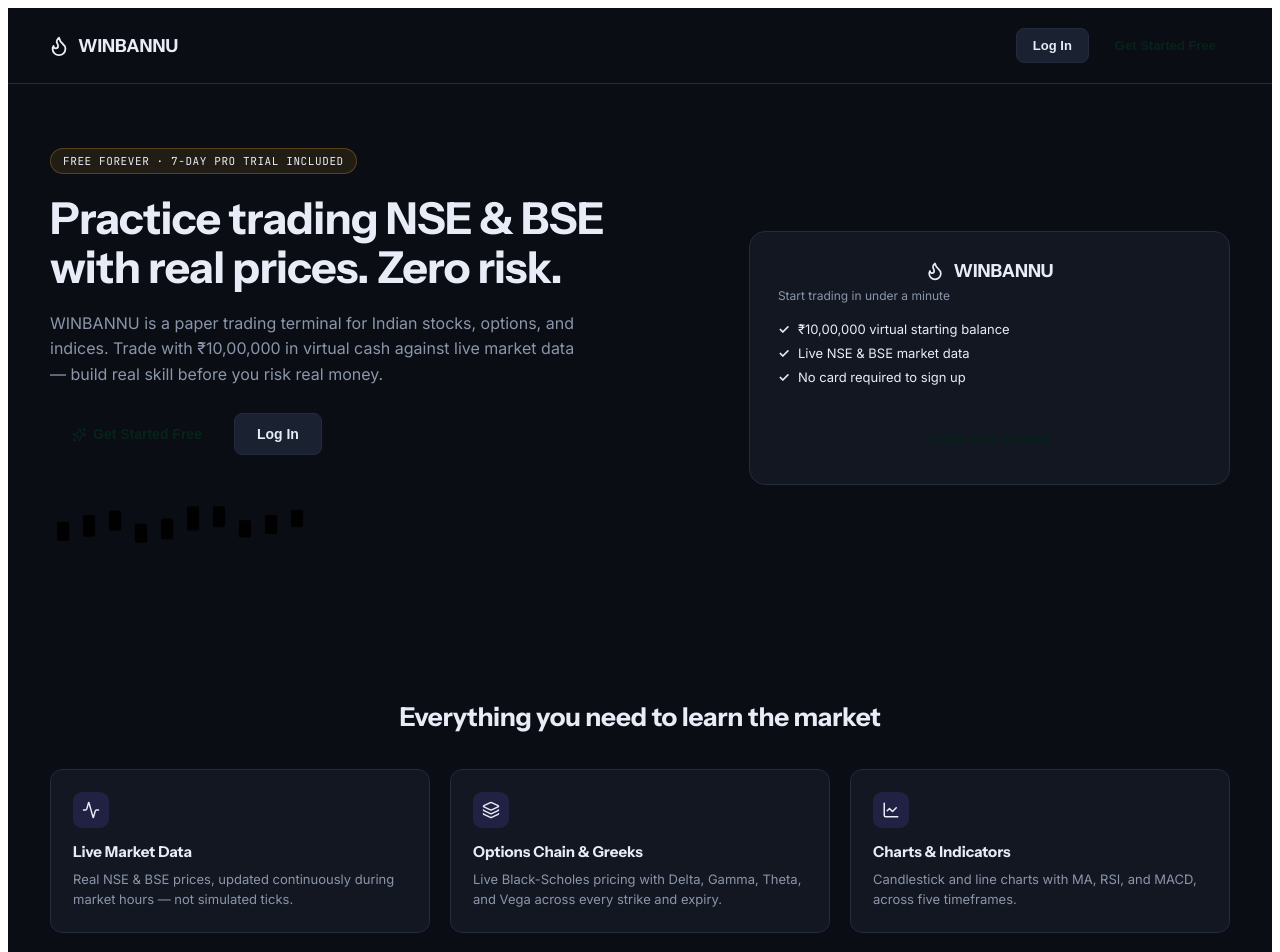
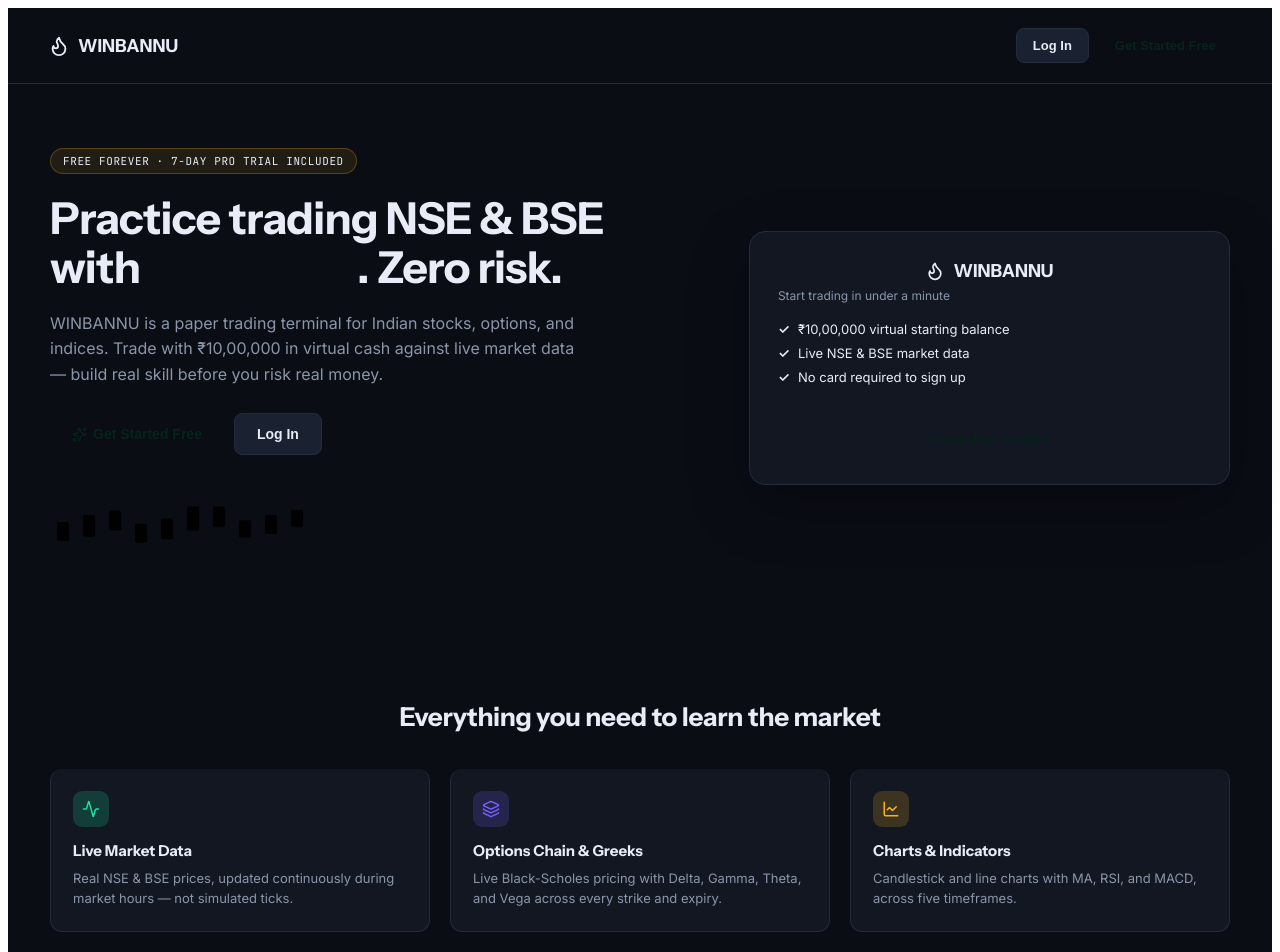
Before and after one commit to vadlashiva/dry-powder-paper-trading, a React (Create React App) app: page / in a window 1280 px wide. Shown: the top 952 px of the page. Built offline with nearby package versions, Linux system fonts and the light colour scheme.

Commit message:
Update App.tsx

```diff
--- a/src/App.tsx
+++ b/src/App.tsx
@@ -865,7 +865,7 @@ function LandingPage({ themeIdx, onEnter }) {
       <section className="landingHero">
         <div className="landingHeroCopy">
           <div className="landingEyebrow">Free forever · 7-day Pro trial included</div>
-          <h1 className="landingH1">Practice trading NSE &amp; BSE with real prices. Zero risk.</h1>
+          <h1 className="landingH1">Practice trading NSE &amp; BSE with <span className="landingGradientText">real prices</span>. Zero risk.</h1>
           <p className="landingSub">
             WINBANNU is a paper trading terminal for Indian stocks, options, and indices. Trade with
             ₹10,00,000 in virtual cash against live market data — build real skill before you risk real money.
@@ -894,13 +894,16 @@ function LandingPage({ themeIdx, onEnter }) {
       <section className="landingFeatures">
         <h2 className="landingH2">Everything you need to learn the market</h2>
         <div className="landingFeatureGrid">
-          {LANDING_FEATURES.map((f) => (
-            <div key={f.title} className="landingFeatureCard">
-              <div className="landingFeatureIcon"><f.icon size={18} /></div>
-              <h3>{f.title}</h3>
-              <p className="dim">{f.desc}</p>
-            </div>
-          ))}
+          {LANDING_FEATURES.map((f, i) => {
+            const color = ALLOC_PALETTE[i % ALLOC_PALETTE.length];
+            return (
+              <div key={f.title} className="landingFeatureCard" style={{ borderTopColor: color }}>
+                <div className="landingFeatureIcon" style={{ background: `color-mix(in srgb, ${color} 18%, transparent)`, color }}><f.icon size={18} /></div>
+                <h3>{f.title}</h3>
+                <p className="dim">{f.desc}</p>
+              </div>
+            );
+          })}
         </div>
       </section>
 
@@ -2979,14 +2982,22 @@ const CSS = `
 .landingWrap {
   min-height: 100vh; background: var(--bg); color: var(--text); font-family: 'Inter', sans-serif;
 }
-.landingNav { display: flex; align-items: center; justify-content: space-between; padding: 20px 40px; border-bottom: 1px solid var(--border); flex-wrap: wrap; gap: 12px; }
+.landingNav { display: flex; align-items: center; justify-content: space-between; padding: 20px 40px; border-bottom: 1px solid var(--border); flex-wrap: wrap; gap: 12px; position: relative; z-index: 1; }
 .landingNavActions { display: flex; align-items: center; gap: 10px; }
 .landingNavBtn { flex: none; padding: 9px 16px; }
 
-.landingHero { display: grid; grid-template-columns: 1.15fr 0.85fr; gap: 48px; align-items: center; padding: 64px 40px; max-width: 1180px; margin: 0 auto; }
-.landingHeroCopy { display: flex; flex-direction: column; align-items: flex-start; }
+.landingHero {
+  display: grid; grid-template-columns: 1.15fr 0.85fr; gap: 48px; align-items: center;
+  padding: 64px 40px; max-width: 1180px; margin: 0 auto; position: relative;
+  background:
+    radial-gradient(680px 420px at 12% -10%, color-mix(in srgb, var(--accent) 22%, transparent), transparent 65%),
+    radial-gradient(560px 360px at 92% 15%, color-mix(in srgb, var(--bull) 16%, transparent), transparent 65%),
+    radial-gradient(500px 320px at 70% 90%, color-mix(in srgb, var(--amber) 14%, transparent), transparent 65%);
+}
+.landingHeroCopy { display: flex; flex-direction: column; align-items: flex-start; position: relative; z-index: 1; }
 .landingEyebrow { font-family: 'JetBrains Mono', monospace; font-size: 11px; letter-spacing: 0.6px; color: var(--amber); text-transform: uppercase; background: rgba(255,176,32,0.1); border: 1px solid rgba(255,176,32,0.25); padding: 5px 12px; border-radius: 20px; margin-bottom: 20px; }
 .landingH1 { font-family: 'Instrument Sans', sans-serif; font-weight: 700; font-size: 44px; line-height: 1.12; letter-spacing: -0.6px; margin: 0 0 18px; }
+.landingGradientText { background: linear-gradient(100deg, var(--bull), var(--accent) 55%, var(--amber)); -webkit-background-clip: text; background-clip: text; -webkit-text-fill-color: transparent; }
 .landingSub { color: var(--text-dim); font-size: 16px; line-height: 1.6; max-width: 52ch; margin: 0 0 26px; }
 .landingHeroBtns { display: flex; gap: 10px; margin-bottom: 34px; }
 .landingCta { flex: none; padding: 12px 22px; font-size: 14px; }
@@ -2994,20 +3005,26 @@ const CSS = `
 @keyframes candleIn { from { opacity: 0; transform: translateY(6px); } to { opacity: 1; transform: translateY(0); } }
 @media (prefers-reduced-motion: reduce) { .heroCandles g { animation: none !important; } }
 
-.landingHeroCard { background: var(--surface); border: 1px solid var(--border); border-radius: 16px; padding: 28px; }
+.landingHeroCard { background: var(--surface); border: 1px solid var(--border); border-radius: 16px; padding: 28px; position: relative; z-index: 1; box-shadow: 0 20px 60px rgba(0,0,0,0.28); }
 .landingHeroCard .authSub { margin: 6px 0 0; text-align: left; }
 .landingHeroCard .authSubmit { margin-top: 18px; }
 
 .landingH2 { font-family: 'Instrument Sans', sans-serif; font-weight: 700; font-size: 26px; letter-spacing: -0.3px; text-align: center; margin: 0 0 36px; }
 .landingFeatures { padding: 70px 40px; max-width: 1180px; margin: 0 auto; }
 .landingFeatureGrid { display: grid; grid-template-columns: repeat(3, 1fr); gap: 20px; }
-.landingFeatureCard { background: var(--surface); border: 1px solid var(--border); border-radius: 12px; padding: 22px; transition: border-color 0.15s ease, transform 0.15s ease; }
-.landingFeatureCard:hover { border-color: var(--accent); transform: translateY(-2px); }
-.landingFeatureIcon { width: 36px; height: 36px; border-radius: 9px; background: rgba(123,97,255,0.15); color: var(--accent); display: flex; align-items: center; justify-content: center; margin-bottom: 14px; }
+.landingFeatureCard { background: var(--surface); border: 1px solid var(--border); border-top: 3px solid var(--accent); border-radius: 12px; padding: 22px; transition: border-color 0.15s ease, transform 0.15s ease, box-shadow 0.15s ease; }
+.landingFeatureCard:hover { transform: translateY(-3px); box-shadow: 0 14px 34px rgba(0,0,0,0.22); }
+.landingFeatureIcon { width: 36px; height: 36px; border-radius: 9px; display: flex; align-items: center; justify-content: center; margin-bottom: 14px; }
 .landingFeatureCard h3 { font-family: 'Instrument Sans', sans-serif; font-size: 15px; margin: 0 0 8px; }
 .landingFeatureCard p { font-size: 13px; line-height: 1.55; margin: 0; }
 
-.landingTrial { text-align: center; padding: 60px 40px 76px; max-width: 640px; margin: 0 auto; }
+.landingTrial {
+  text-align: center; padding: 64px 40px 80px; max-width: 640px; margin: 0 auto; position: relative;
+}
+.landingTrial::before {
+  content: ""; position: absolute; inset: 0; z-index: -1;
+  background: radial-gradient(480px 280px at 50% 20%, color-mix(in srgb, var(--amber) 16%, transparent), transparent 70%);
+}
 .landingTrial .proBadgeIcon { display: block; margin: 0 auto 14px; }
 .landingTrialSub { font-size: 14.5px; line-height: 1.6; margin: 0 auto 26px; max-width: 46ch; }
 
```
